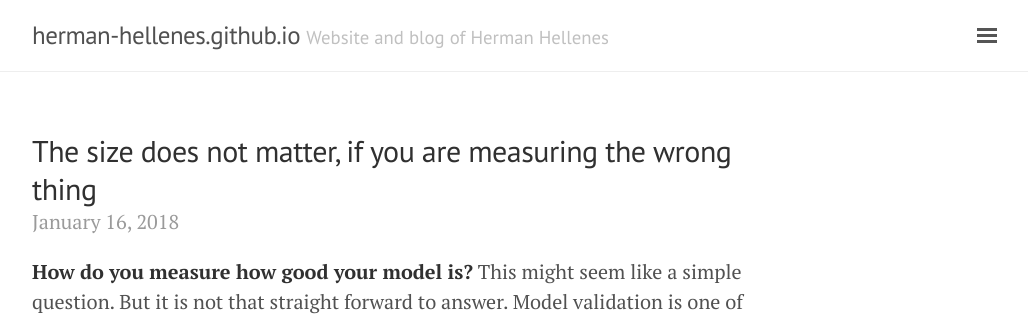
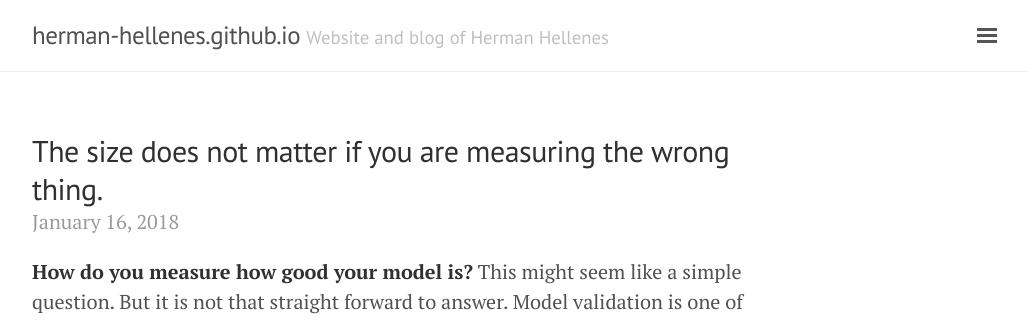
Before and after one commit to herman-hellenes/herman-hellenes.github.io, a Jekyll site: the page built from undone_posts/2017-08-28-Classification-Measure-Performance.md, in a window 1280 px wide and 900 px high. Shown: the top 322 px of the window, without its empty margins (248-1276 px from the left). Built offline with Jekyll 4.4.1, drawn with Linux system fonts in a browser that asks for light colours; nearby versions of some CDN libraries; comment, search, counter and statistics services are not loaded.

Commit message:
Update 2017-08-28-Classification-Measure-Performance.md

```diff
--- a/undone_posts/2017-08-28-Classification-Measure-Performance.md
+++ b/undone_posts/2017-08-28-Classification-Measure-Performance.md
@@ -1,6 +1,6 @@
 ---
 layout: post
-title: "The size does not matter, if you are measuring the wrong thing"
+title: "The size does not matter if you are measuring the wrong thing."
 date: 2018-01-16
 comments: true
 mathjax: true
```
